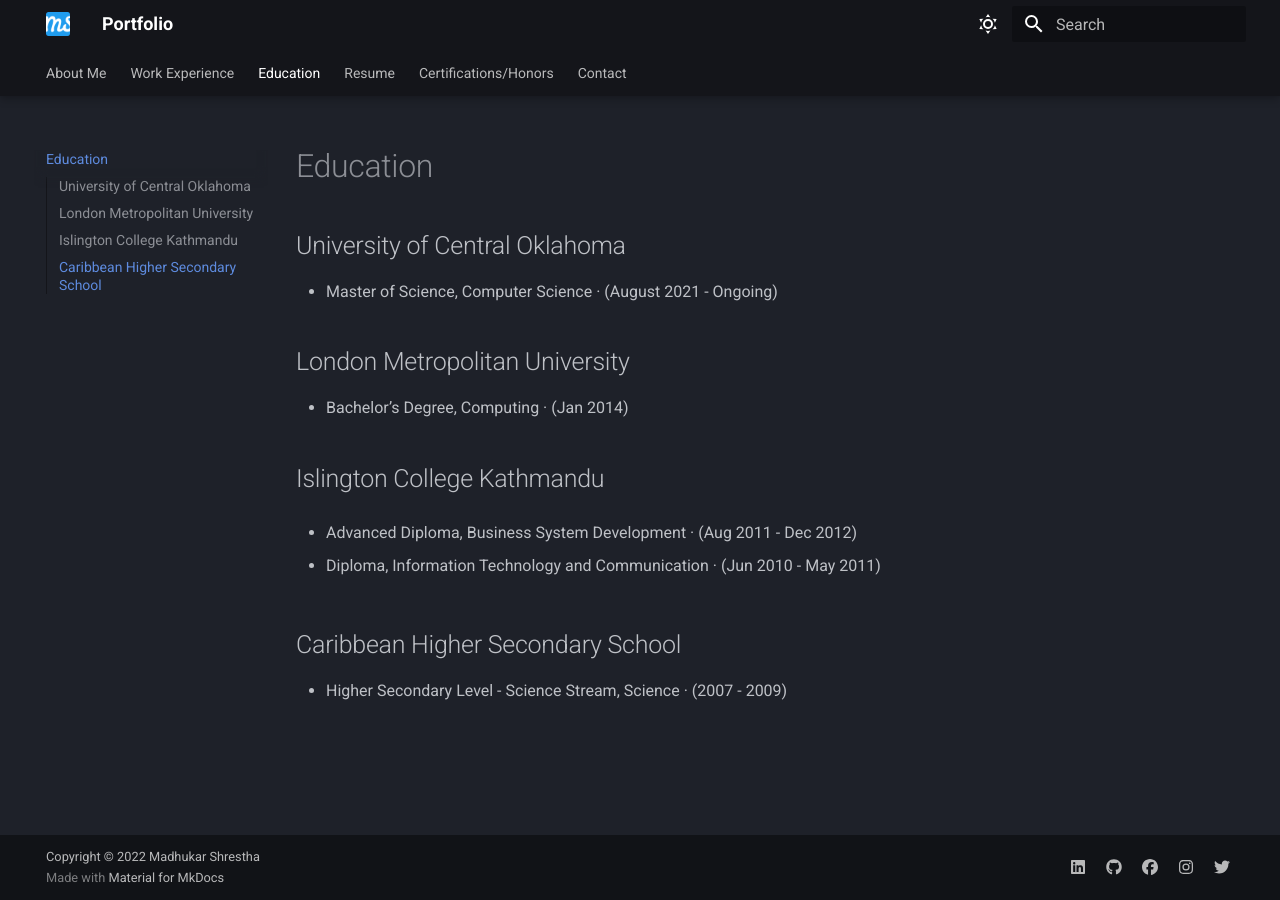
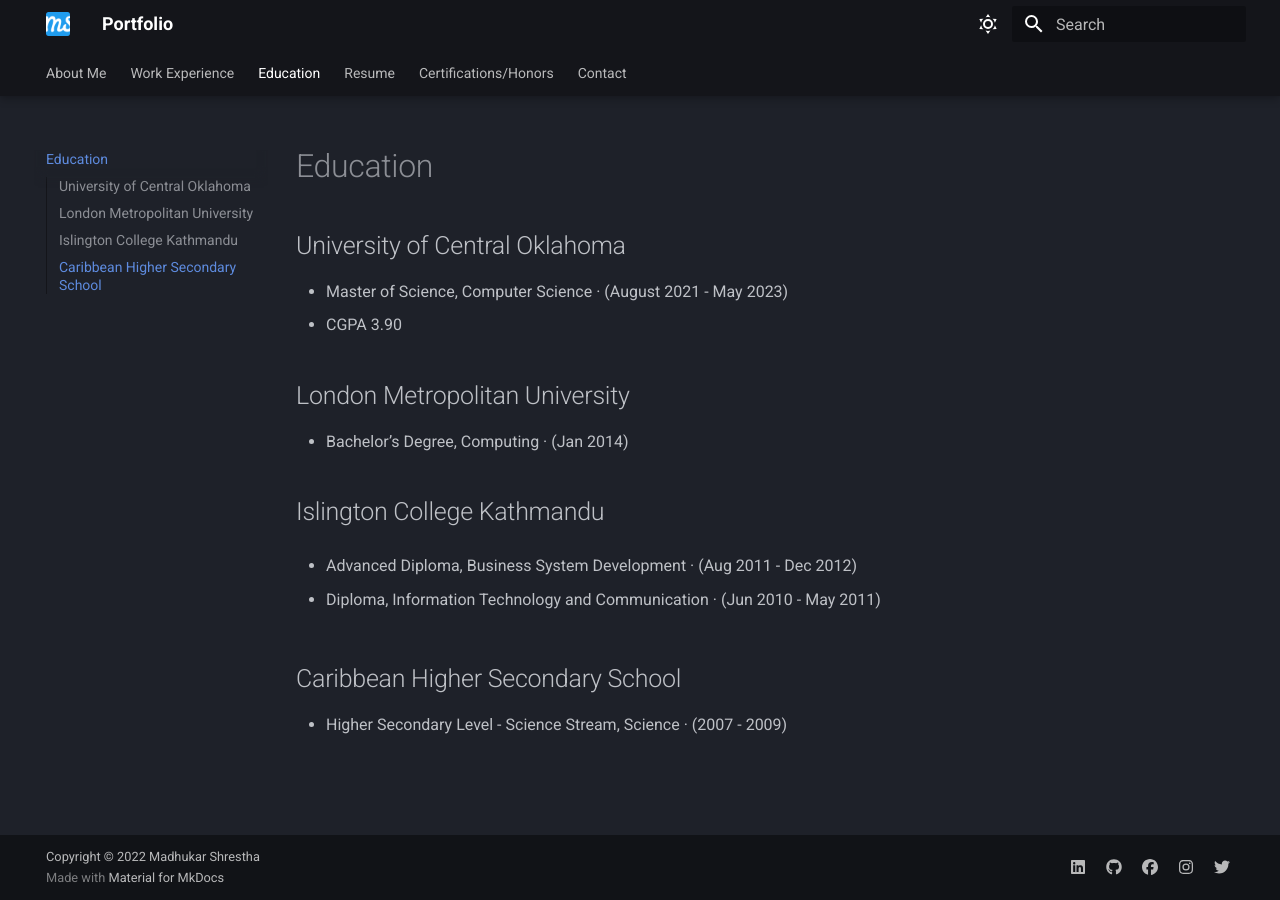
Before and after one commit to sthamadhukar/sthamadhukar.github.io, an MkDocs documentation site: the page built from docs/edu_details.md, in a window 1280 px wide. Built offline with MkDocs 1.6.1 and Material for MkDocs 9.7.7, drawn with Linux system fonts in a browser that asks for light colours.

Commit message:
Update edu_details.md

```diff
--- a/docs/edu_details.md
+++ b/docs/edu_details.md
@@ -1,5 +1,6 @@
 ## University of Central Oklahoma
-- Master of Science, Computer Science · (August 2021 - Ongoing)
+- Master of Science, Computer Science · (August 2021 - May 2023)
+- CGPA 3.90
 
 ## London Metropolitan University
 - Bachelor’s Degree, Computing · (Jan 2014)
```
